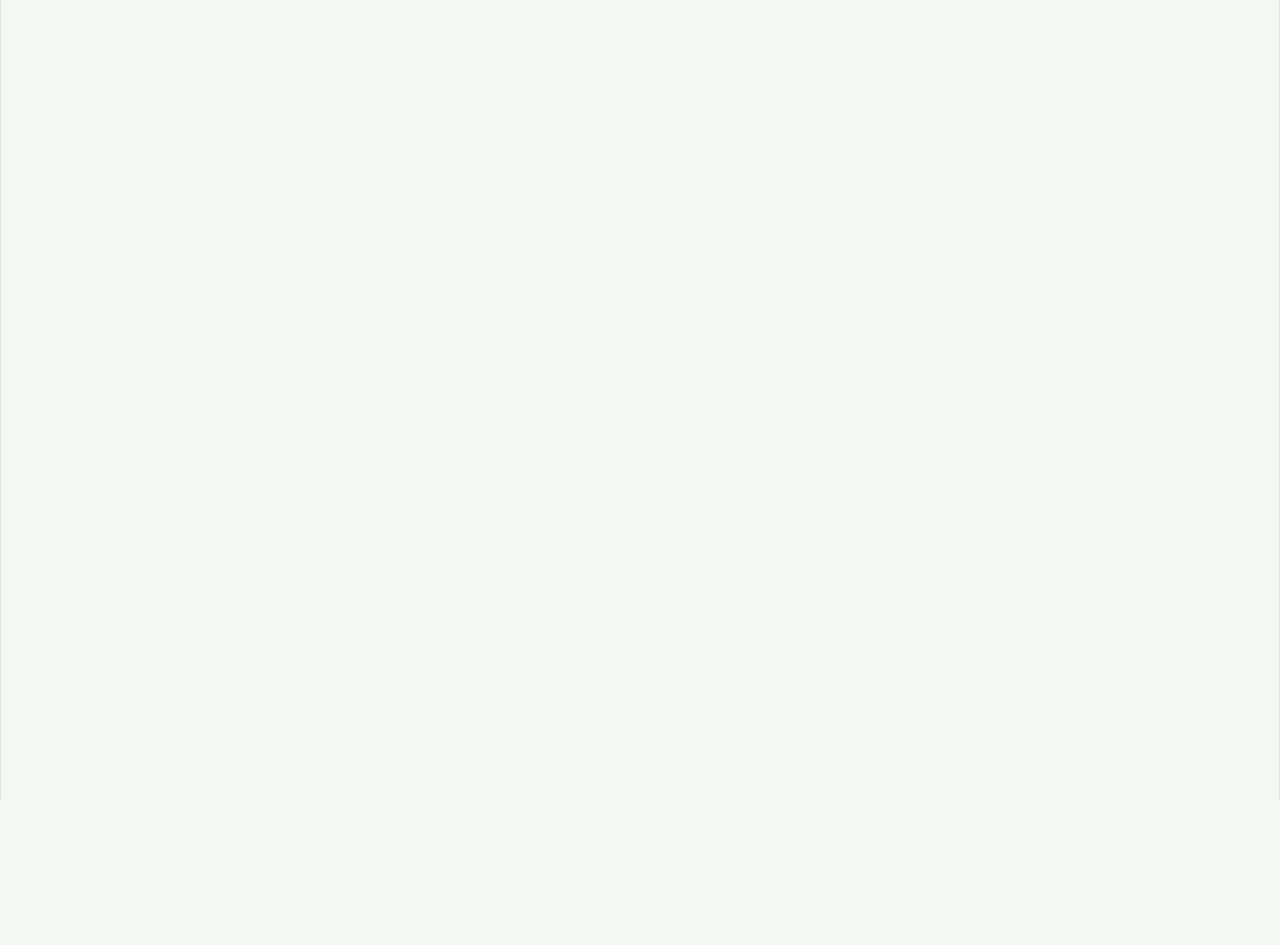
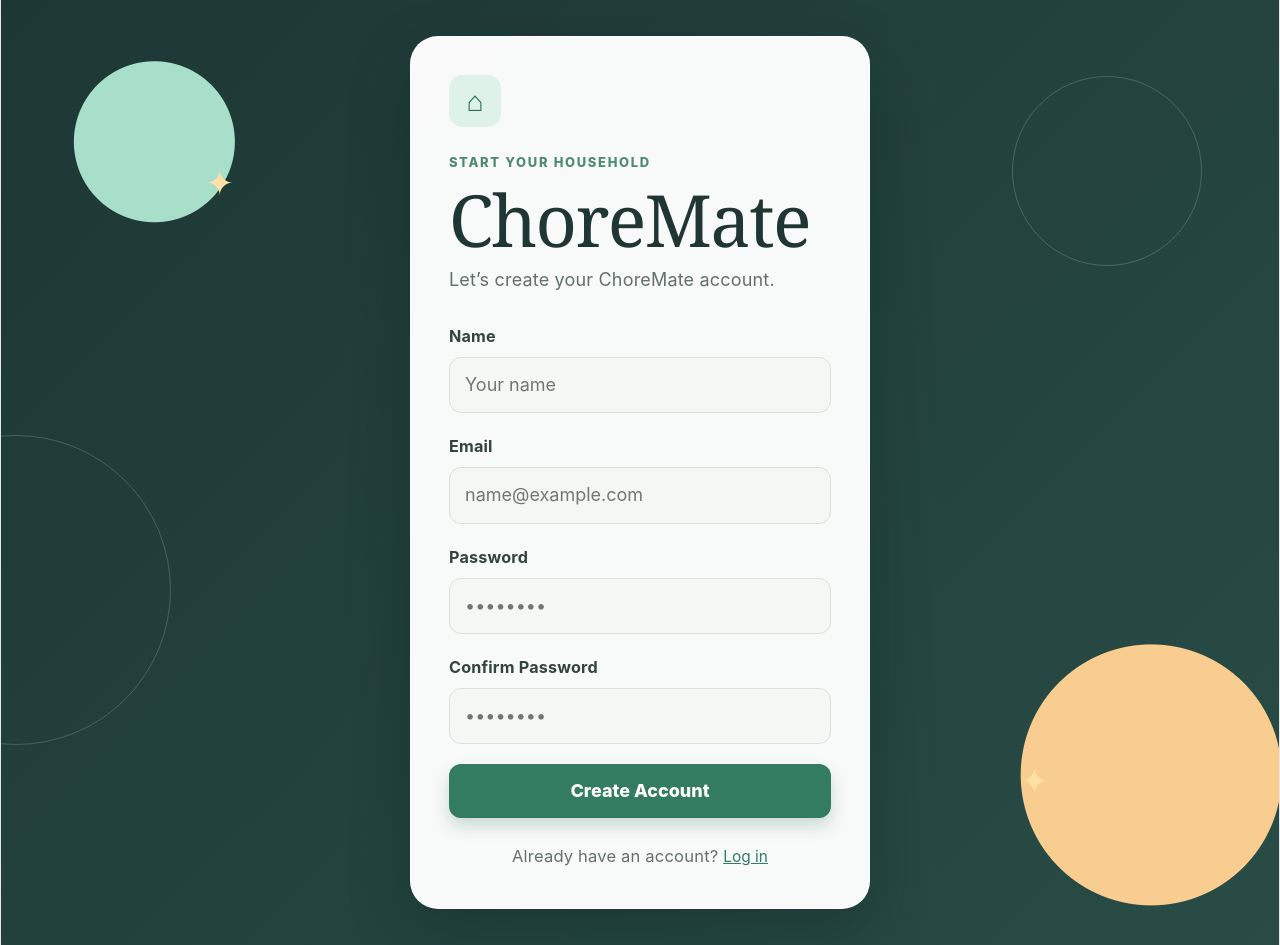
Before and after one commit to csc-308-team-3/course-project, a React app in the folder frontend/: page /register in a window 1280 px wide. Before the commit this address had no page. Before the commit the page ends 800 px from the top, so only its background shows below. Built offline with nearby package versions, Linux system fonts and the light colour scheme; the HTML template or start-up script is replaced by a standard one.

Commit message:
add registration page

```diff
--- a/frontend/src/App.jsx
+++ b/frontend/src/App.jsx
@@ -1,6 +1,7 @@
 import { BrowserRouter, Routes, Route } from 'react-router-dom';
 import LoginPage from './pages/LoginPage';
 import ChoreBoard from './pages/ChoreBoard';
+import RegisterPage from './pages/RegisterPage';
 
 function App() {
   return (
@@ -8,6 +9,7 @@ function App() {
       <Routes>
         <Route path="/" element={<LoginPage />} />
         <Route path="/board" element={<ChoreBoard />} />
+        <Route path="/register" element={<RegisterPage />} />
       </Routes>
     </BrowserRouter>
   );
--- a/frontend/src/pages/LoginPage.jsx
+++ b/frontend/src/pages/LoginPage.jsx
@@ -57,7 +57,9 @@ function LoginPage() {
         </button>
 
         <p className="create-account">
-          New here? <button type="button">Create an account</button>
+            New here? <button type="button" onClick={() => navigate('/register')}>
+            Create an account
+            </button>
         </p>
       </section>
     </main>
--- /dev/null
+++ b/frontend/src/pages/RegisterPage.jsx
@@ -0,0 +1,66 @@
+import { useNavigate } from 'react-router-dom';
+import './LoginPage.css';
+
+function RegisterPage() {
+  const navigate = useNavigate();
+
+  function handleSubmit(event) {
+    event.preventDefault();
+    navigate('/board');
+  }
+
+  return (
+    <main className="login-page">
+      <div className="bubble bubble-one" />
+      <div className="bubble bubble-two" />
+      <div className="sparkle sparkle-one">✦</div>
+      <div className="sparkle sparkle-two">✦</div>
+
+      <section className="login-card">
+        <div className="brand-mark">⌂</div>
+        <p className="eyebrow">START YOUR HOUSEHOLD</p>
+        <h1>ChoreMate</h1>
+        <p className="welcome-text">
+          Let’s create your ChoreMate account.
+        </p>
+
+        <form onSubmit={handleSubmit}>
+          <label htmlFor="name">Name</label>
+          <input id="name" type="text" placeholder="Your name" required />
+
+          <label htmlFor="email">Email</label>
+          <input
+            id="email"
+            type="email"
+            placeholder="name@example.com"
+            required
+          />
+
+          <label htmlFor="password">Password</label>
+          <input id="password" type="password" placeholder="••••••••" required />
+
+          <label htmlFor="confirm-password">Confirm Password</label>
+          <input
+            id="confirm-password"
+            type="password"
+            placeholder="••••••••"
+            required
+          />
+
+          <button type="submit" className="login-button">
+            Create Account
+          </button>
+        </form>
+
+        <p className="create-account">
+          Already have an account?{' '}
+          <button type="button" onClick={() => navigate('/')}>
+            Log in
+          </button>
+        </p>
+      </section>
+    </main>
+  );
+}
+
+export default RegisterPage;
```
